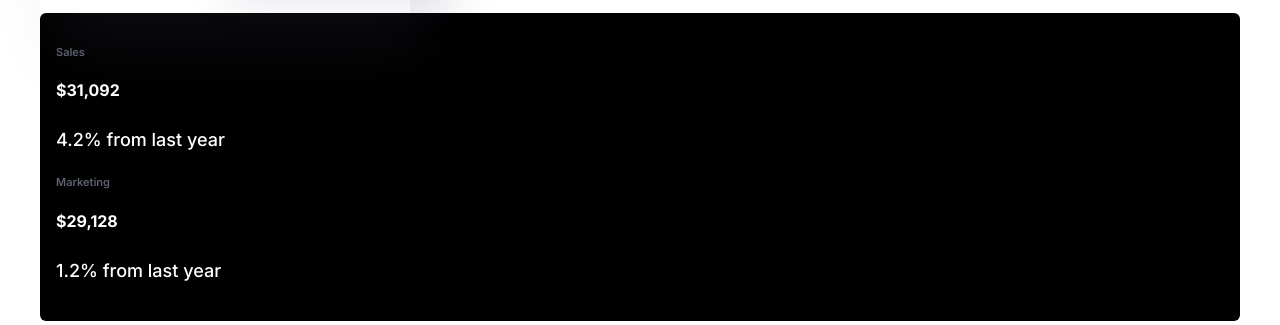
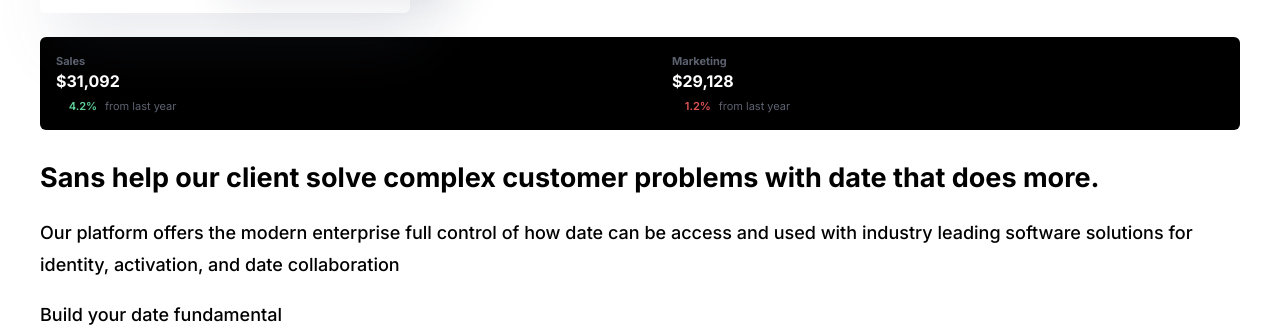
Before and after one commit to Annddrey/COCA, a website: page src/index.html in a window 1280 px wide. Shown: the part 520-845 px from the top of the page. Drawn offline with nearby package versions, Linux system fonts and the light colour scheme; files that its build step writes are made by us from their sources.

Commit message:
Style - trends

```diff
--- a/src/index.html
+++ b/src/index.html
@@ -129,27 +129,35 @@
             </div>
           </div>
 
-          <div class="promo__trends">
+          <section class="promo__trends trends">
             <h3 class="visually-hidden">Trends</h3>
 
-            <article class="promo__trend promo__trend--positive">
+            <article class="trends__trend trends__trend--positive">
               <h4>Sales</h4>
-              <span class="promo__profits">$31,092</span>
+              <span class="trends__profits">$31,092</span>
               <p>
-                <span class="promo__shift" aria-label="Growth by">4.2%</span>
-                <span class="promo__annotation">from last year</span>
+                <svg width="10" height="10">
+                  <use xlink:href="img/sprite.svg#arrow-trend"></use>
+                </svg>
+                <span class="trends__shift" aria-label="Growth by">4.2%</span>
+                <span class="trends__annotation">from last year</span>
               </p>
             </article>
 
-            <article class="promo__trend promo__trend--negative">
+            <article class="trends__trend trends__trend--negative">
               <h4>Marketing</h4>
-              <span class="promo__profits">$29,128</span>
+              <span class="trends__profits">$29,128</span>
               <p>
-                <span class="promo__shift" aria-label="Dropped by"> 1.2% </span>
-                <span class="promo__annotation">from last year</span>
+                <svg width="10" height="10">
+                  <use xlink:href="img/sprite.svg#arrow-trend"></use>
+                </svg>
+                <span class="trends__shift" aria-label="Dropped by">
+                  1.2%
+                </span>
+                <span class="trends__annotation">from last year</span>
               </p>
             </article>
-          </div>
+          </section>
         </div>
       </header>
 
@@ -631,7 +639,7 @@
               <a href="">
                 <span class="visually-hidden">Facebook</span>
 
-                <svg width="24" hidden="24">
+                <svg width="24" height="24">
                   <use xlink:href="img/sprite.svg#social-facebook"></use>
                 </svg>
               </a>
@@ -641,7 +649,7 @@
               <a href="">
                 <span class="visually-hidden">twitter</span>
 
-                <svg width="24" hidden="20">
+                <svg width="24" height="20">
                   <use xlink:href="img/sprite.svg#social-twitter"></use>
                 </svg>
               </a>
@@ -650,7 +658,7 @@
             <li class="page-footer__social-item">
               <a href="">
                 <span class="visually-hidden">instagram</span>
-                <svg width="24" hidden="24">
+                <svg width="24" height="24">
                   <use xlink:href="img/sprite.svg#social-instagram"></use>
                 </svg>
               </a>
@@ -659,7 +667,7 @@
             <li class="page-footer__social-item">
               <a href="#">
                 <span class="visually-hidden">in</span>
-                <svg width="24" hidden="24">
+                <svg width="24" height="24">
                   <use xlink:href="img/sprite.svg#social-in"></use>
                 </svg>
               </a>
--- a/src/sass/blocks/promo.scss
+++ b/src/sass/blocks/promo.scss
@@ -83,11 +83,14 @@
   position: relative;
   background-color: #ffffff;
   max-width: 370px;
+  margin-bottom: 24px;
+  border-radius: 6px;
 }
 
 .promo__chart {
   box-shadow: 16.047px 32.094px 64.187px 0px rgba(89, 96, 135, 0.12);
   padding: 16px;
+  border-radius: 6px;
 }
 
 .promo__title-statistics {
@@ -111,24 +114,3 @@
   background-color: inherit;
   box-shadow: 11.11px 22.22px 44.44px 0px rgba(45, 51, 81, 0.12);
 }
-
-.promo__trends {
-  padding: 16px;
-  color: #ffffff;
-  border-radius: 6px;
-  background-color: #000000;
-}
-
-.promo__trend h4 {
-  font-size: 11px;
-  font-style: normal;
-  font-weight: 600;
-  line-height: 16px;
-  color: #5c616f;
-}
-
-.promo__profits {
-  font-size: 16px;
-  font-weight: 700;
-  line-height: 21px;
-}
--- /dev/null
+++ b/src/sass/blocks/trends.scss
@@ -0,0 +1,56 @@
+.trends {
+  display: grid;
+  grid-template-columns: 1fr 1fr;
+  column-gap: 64px;
+  padding: 16px;
+  color: #ffffff;
+  border-radius: 6px;
+  background-color: #000000;
+}
+
+.trends__trend {
+  font-size: 11px;
+  font-style: normal;
+  font-weight: 600;
+  line-height: 16px;
+  color: #5c616f;
+}
+
+.trends__trend h4 {
+  margin: 0;
+  margin-bottom: 2px;
+}
+
+.trends__profits {
+  display: block;
+  font-size: 16px;
+  font-weight: 700;
+  color: #ffffff;
+  line-height: 21px;
+  margin-bottom: 6px;
+}
+
+.trends p {
+  display: block;
+  margin: 0;
+  line-height: 16px;
+  align-items: baseline;
+}
+
+.trends__trend--positive p {
+  color: #60d39c;
+}
+
+.trends__trend--negative p {
+  color: #e35454;
+}
+
+.trends p .trends__annotation {
+  margin-left: 5px;
+  color: #5c616f;
+  font-weight: 400;
+}
+
+.trends__trend--negative p svg {
+  transform: rotate(180deg);
+}
--- a/src/sass/style.scss
+++ b/src/sass/style.scss
@@ -6,3 +6,4 @@
 @import "blocks/button.scss";
 @import "blocks/page-header.scss";
 @import "blocks/promo.scss";
+@import "blocks/trends.scss";
```
Also changed, not shown: src/about.html (+5 -5 lines), src/article-1.html (+5 -5 lines), src/blog.html (+5 -5 lines), src/contact.html (+5 -5 lines), src/pricing.html (+5 -5 lines), src/img/arrow-trend.svg (deleted), src/img/icon/arrow-trend.svg (added).
